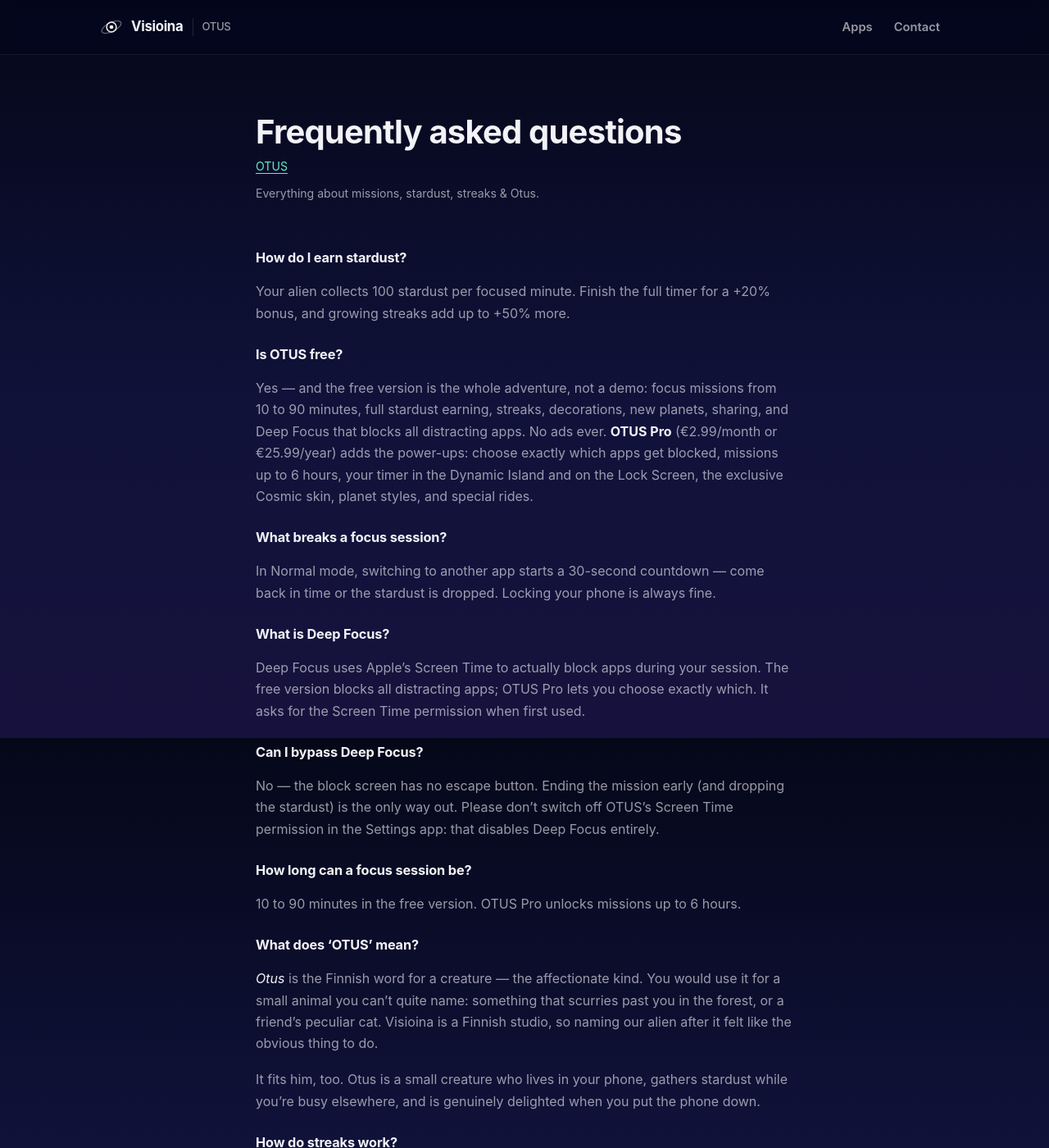
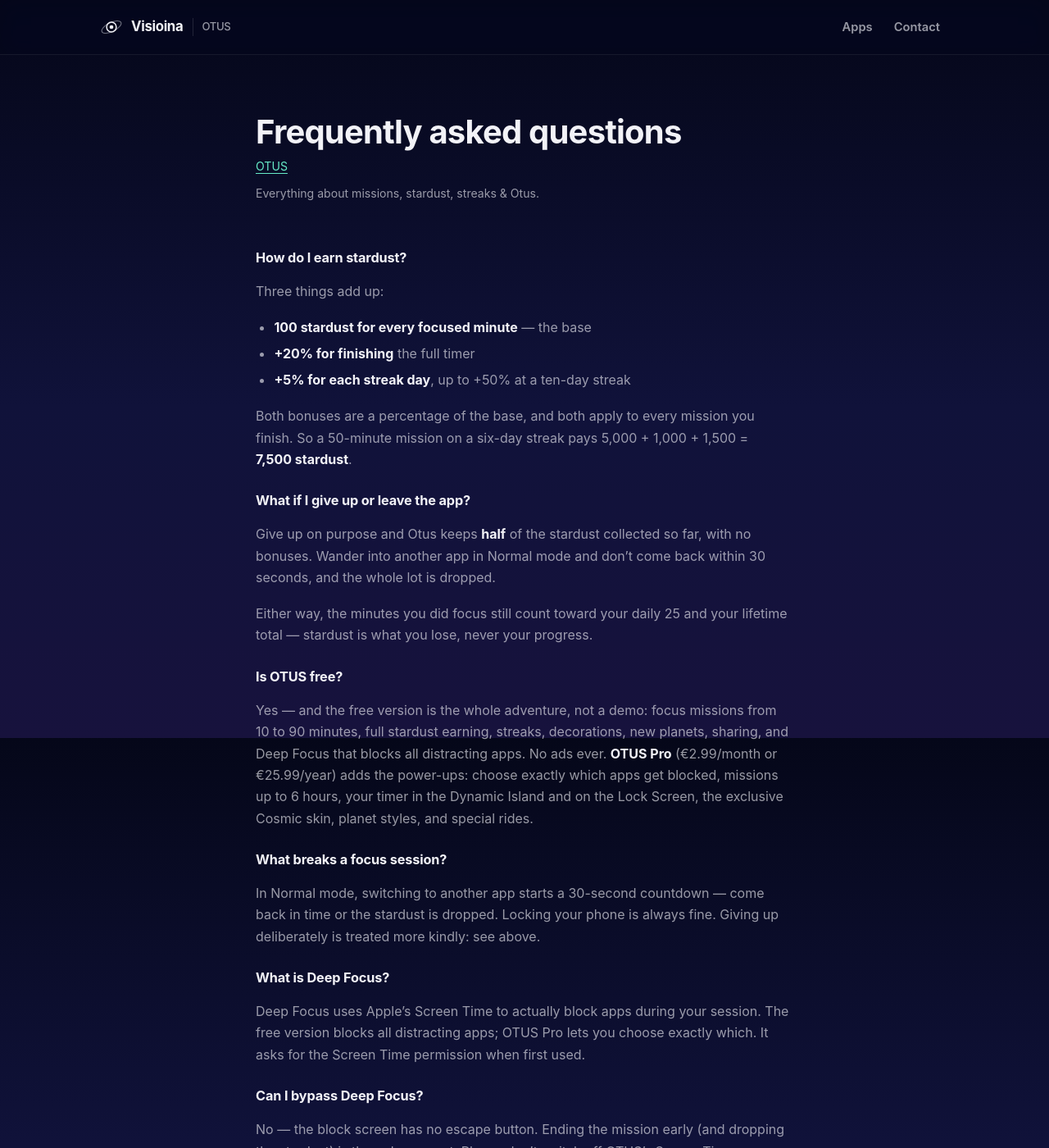
Before and after one commit to selinahti/visioinawebsite, a Jekyll site: the page built from _apps/otus/faq.md, in a window 1280 px wide and 1400 px high. Shown: the whole window at 82% size. Built offline with Jekyll 4.4.1, drawn with Linux system fonts in a browser that asks for light colours.

Commit message:
FAQ: spell out how stardust is earned, and what failing costs
"How do I earn stardust?" compressed three rules into one sentence,
with the percentages given against an unstated base. It now lists the
base, the completion bonus and the streak bonus, and works a real
example: a 50-minute mission on a six-day streak pays 7,500.

Adds "What if I give up or leave the app?", which documents two facts
that appeared nowhere: giving up keeps half the stardust, and focused
minutes count toward the daily 25 and the lifetime total whatever the
outcome. "What breaks a focus session?" said the stardust is dropped,
true for wandering but not for giving up, so it now points there.

Co-Authored-By: Claude Opus 5 <noreply@anthropic.com>

```diff
--- a/_apps/otus/faq.md
+++ b/_apps/otus/faq.md
@@ -13,8 +13,24 @@ description: "Answers about OTUS focus missions, stardust, streaks, Deep Focus,
 
 ### How do I earn stardust?
 
-Your alien collects 100 stardust per focused minute. Finish the full timer for a
-+20% bonus, and growing streaks add up to +50% more.
+Three things add up:
+
+- **100 stardust for every focused minute** — the base
+- **+20% for finishing** the full timer
+- **+5% for each streak day**, up to +50% at a ten-day streak
+
+Both bonuses are a percentage of the base, and both apply to every mission you
+finish. So a 50-minute mission on a six-day streak pays
+5,000 + 1,000 + 1,500 = **7,500 stardust**.
+
+### What if I give up or leave the app?
+
+Give up on purpose and Otus keeps **half** of the stardust collected so far,
+with no bonuses. Wander into another app in Normal mode and don't come back
+within 30 seconds, and the whole lot is dropped.
+
+Either way, the minutes you did focus still count toward your daily 25 and your
+lifetime total — stardust is what you lose, never your progress.
 
 ### Is OTUS free?
 
@@ -30,6 +46,7 @@ rides.
 
 In Normal mode, switching to another app starts a 30-second countdown — come
 back in time or the stardust is dropped. Locking your phone is always fine.
+Giving up deliberately is treated more kindly: see above.
 
 ### What is Deep Focus?
 
```
